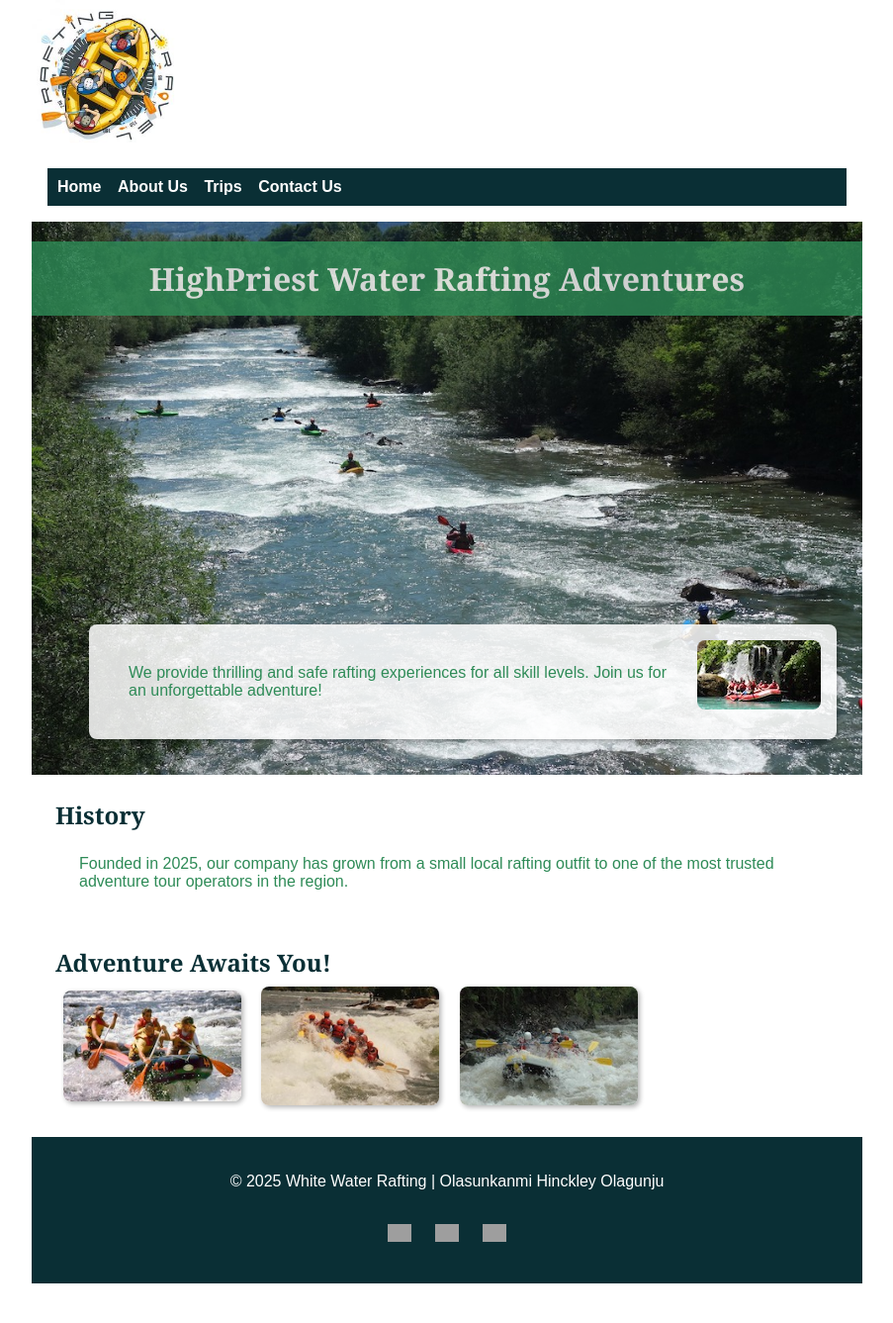
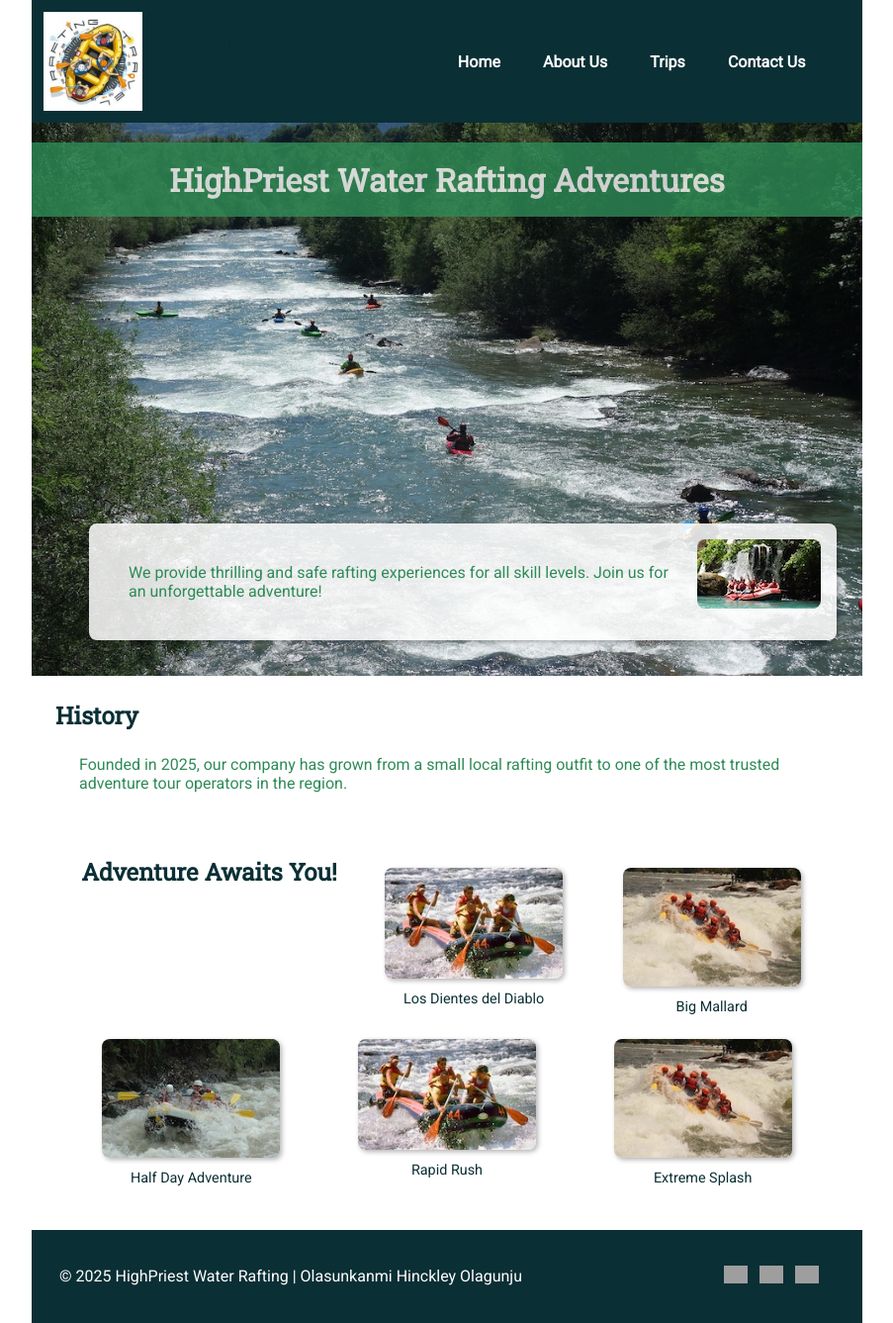
Before and after one commit to HighPriest19/wdd130, a plain HTML site: page wwr/index.html in a window 1280 px wide. Shown: the whole page at 99% size, without its empty margins (188-1091 px from the left). Before the commit the page ends 1297 px from the top, so only its background shows below. Drawn offline with Linux system fonts and the light colour scheme; grey boxes are pictures that could not be loaded.

Commit message:
completed

```diff
--- a/wwr/index.html
+++ b/wwr/index.html
@@ -4,31 +4,30 @@
   <meta charset="UTF-8" />
   <meta name="viewport" content="width=device-width, initial-scale=1" />
   <meta name="description" content="About Us page for White Water Rafting company" />
-  <meta name="author" content="Your Name Here" />
+  <meta name="author" content="Olasunkanmi Hinckley Olagunju" />
   <title>About Us - HighPriest Water Rafting</title>
 
-  <!-- Google Fonts example -->
+  <!-- Google Fonts -->
   <link href="https://fonts.googleapis.com/css2?family=Roboto&family=Roboto+Slab&display=swap" rel="stylesheet" />
-
-  <!-- Link to your CSS -->
   <link rel="stylesheet" href="styles/rafting.css" />
 </head>
 <body>
+
   <!-- HEADER -->
   <header>
-    <!-- Logo -->
-    <img src="images/logo.JPG" alt="White Water Rafting Logo" width="150" />
-
-    <!-- Navigation -->
+    <img src="images/logo.JPG" alt="White Water Rafting Logo" width="100" />
+    <h1>HighPriest Water Rafting</h1>
     <nav>
-      <a href="index.html">Home</a>
-      <a href="about.html">About Us</a>
-      <a href="trips.html">Trips</a>
-      <a href="contact.html">Contact Us</a>
+      <ul>
+        <li><a href="index.html">Home</a></li>
+        <li><a href="about.html">About Us</a></li>
+        <li><a href="trips.html">Trips</a></li>
+        <li><a href="contact.html">Contact Us</a></li>
+      </ul>
     </nav>
   </header>
 
-  <!-- MAIN CONTENT -->
+  <!-- MAIN -->
   <main>
     <!-- Hero Section -->
     <div class="hero">
@@ -47,26 +46,48 @@
     </section>
 
     <!-- Adventure Awaits Section -->
-    <section>
+    <section class="adventures">
       <h2>Adventure Awaits You!</h2>
-      <img src="images/river1.jpg" alt="Rafting 1" />
-      <img src="images/river2.jpg" alt="Rafting 2" />
-      <img src="images/river3.jpg" alt="Rafting 3" />
+
+      <figure>
+        <img src="images/river1.jpg" alt="Rafting 1" />
+        <figcaption>Los Dientes del Diablo</figcaption>
+      </figure>
+
+      <figure>
+        <img src="images/river2.jpg" alt="Rafting 2" />
+        <figcaption>Big Mallard</figcaption>
+      </figure>
+
+      <figure>
+        <img src="images/river3.jpg" alt="Rafting 3" />
+        <figcaption>Half Day Adventure</figcaption>
+      </figure>
+
+      <figure>
+        <img src="images/river1.jpg" alt="Rafting 4" />
+        <figcaption>Rapid Rush</figcaption>
+      </figure>
+
+      <figure>
+        <img src="images/river2.jpg" alt="Rafting 5" />
+        <figcaption>Extreme Splash</figcaption>
+      </figure>
     </section>
   </main>
 
   <!-- FOOTER -->
   <footer>
-    <p>&copy; 2025 White Water Rafting | Olasunkanmi Hinckley Olagunju</p>
+    <p>&copy; 2025 HighPriest Water Rafting | Olasunkanmi Hinckley Olagunju</p>
     <nav class="socialmedia">
       <a href="https://facebook.com">
-        <img src="https://img.icons8.com/ios-filled/50/ffffff/facebook--v1.png" alt="Facebook logo">
+        <img src="https://img.icons8.com/ios-filled/24/ffffff/facebook--v1.png" alt="Facebook logo" />
       </a>
       <a href="https://instagram.com">
-        <img src="https://img.icons8.com/ios-filled/50/ffffff/instagram-new.png" alt="Instagram logo">
+        <img src="https://img.icons8.com/ios-filled/24/ffffff/instagram-new.png" alt="Instagram logo" />
       </a>
       <a href="https://twitter.com">
-        <img src="https://img.icons8.com/ios-filled/50/ffffff/twitter.png" alt="Twitter logo">
+        <img src="https://img.icons8.com/ios-filled/24/ffffff/twitter.png" alt="Twitter logo" />
       </a>
     </nav>
   </footer>
--- a/wwr/styles/rafting.css
+++ b/wwr/styles/rafting.css
@@ -1,29 +1,28 @@
 /* === CSS Variables for Color and Fonts === */
 :root {
-    --primary-color: #0a2f35;       /* Deep green-blue for headers */
-    --secondary-color: #ffffff;     /* White for contrast */
-    --accent1-color: #2e8b57;       /* Sea green (can be used for backgrounds) */
-    --accent2-color: #f2f2f2;       /* Light gray for text or background */
+    --primary-color: #0a2f35;
+    --secondary-color: #ffffff;
+    --accent1-color: #2e8b57;
+    --accent2-color: #f2f2f2;
 
-    --heading-font: 'Georgia', serif;
-    --body-font: 'Arial', sans-serif;
+    --heading-font: 'Roboto Slab', serif;
+    --body-font: 'Roboto', sans-serif;
   }
 
-  /* === Box Model Reset === */
+  /* === Reset === */
   * {
     margin: 0;
     padding: 0;
     box-sizing: border-box;
   }
 
-  /* === Body Styling === */
   body {
     font-family: var(--body-font);
     color: var(--accent1-color);
     background-color: #fff;
   }
 
-  /* === Page Container Styling === */
+  /* === Page Container === */
   header, main, footer {
     width: 840px;
     margin: 0 auto;
@@ -35,34 +34,46 @@
     color: var(--primary-color);
   }
 
-  /* === Spacing for Key Elements === */
+  /* === General Spacing === */
   nav, p, section, article {
     margin: 16px;
     padding: 8px;
   }
 
-  /* === Navigation Bar === */
-  nav {
+  /* === Header Grid Layout === */
+  header {
+    display: grid;
+    grid-template-columns: 120px 1fr 2fr;
+    align-items: center;
+    gap: 16px;
     background-color: var(--primary-color);
-    padding: 10px;
+    padding: 12px;
+    color: var(--secondary-color);
+  }
+
+  header img {
+    width: 100px;
+    height: auto;
+  }
+
+  /* === Navigation Flex === */
+  nav ul {
+    list-style: none;
+    display: flex;
+    justify-content: space-around;
+    align-items: center;
+    padding: 0;
+    margin: 0;
+  }
+
+  nav li {
+    margin: 0 10px;
   }
 
   nav a {
     color: var(--secondary-color);
     text-decoration: none;
-    margin-right: 12px;
     font-weight: bold;
-  }
-
-  /* === Social Media Links (Footer) === */
-  .socialmedia a {
-    text-decoration: none;
-    margin: 0 10px;
-  }
-
-  .socialmedia img {
-    width: 24px;
-    height: auto;
   }
 
   /* === Hero Section === */
@@ -88,7 +99,7 @@
     font-size: 2em;
   }
 
-  /* === Hero Article Overlay === */
+  /* === Hero Article === */
   .hero article {
     position: absolute;
     bottom: 20px;
@@ -107,21 +118,54 @@
     border-radius: 8px;
   }
 
-  /* === Adventure Section Images === */
-  section img {
+  /* === Adventure Section === */
+  .adventures {
+    display: flex;
+    flex-wrap: wrap;
+    justify-content: space-around;
+    align-items: flex-start;
+    padding: 16px;
+  }
+
+  .adventures figure {
+    margin: 12px;
+    text-align: center;
     width: 180px;
+  }
+
+  .adventures img {
+    width: 100%;
     height: auto;
-    margin: 8px;
     border-radius: 8px;
     box-shadow: 2px 2px 5px rgba(0,0,0,0.3);
-    display: inline-block;
-    vertical-align: middle;
+  }
+
+  .adventures figcaption {
+    margin-top: 8px;
+    font-size: 0.9em;
+    color: var(--primary-color);
   }
 
   /* === Footer === */
   footer {
+    display: flex;
+    justify-content: space-between;
+    align-items: center;
+    padding: 12px 20px;
     background-color: var(--primary-color);
     color: var(--secondary-color);
-    text-align: center;
-    padding: 12px;
   }
+
+  footer p {
+    margin: 0;
+  }
+
+  footer .socialmedia {
+    display: flex;
+    align-items: center;
+  }
+
+  footer .socialmedia img {
+    width: 24px;
+    margin-left: 12px;
+  }
```
